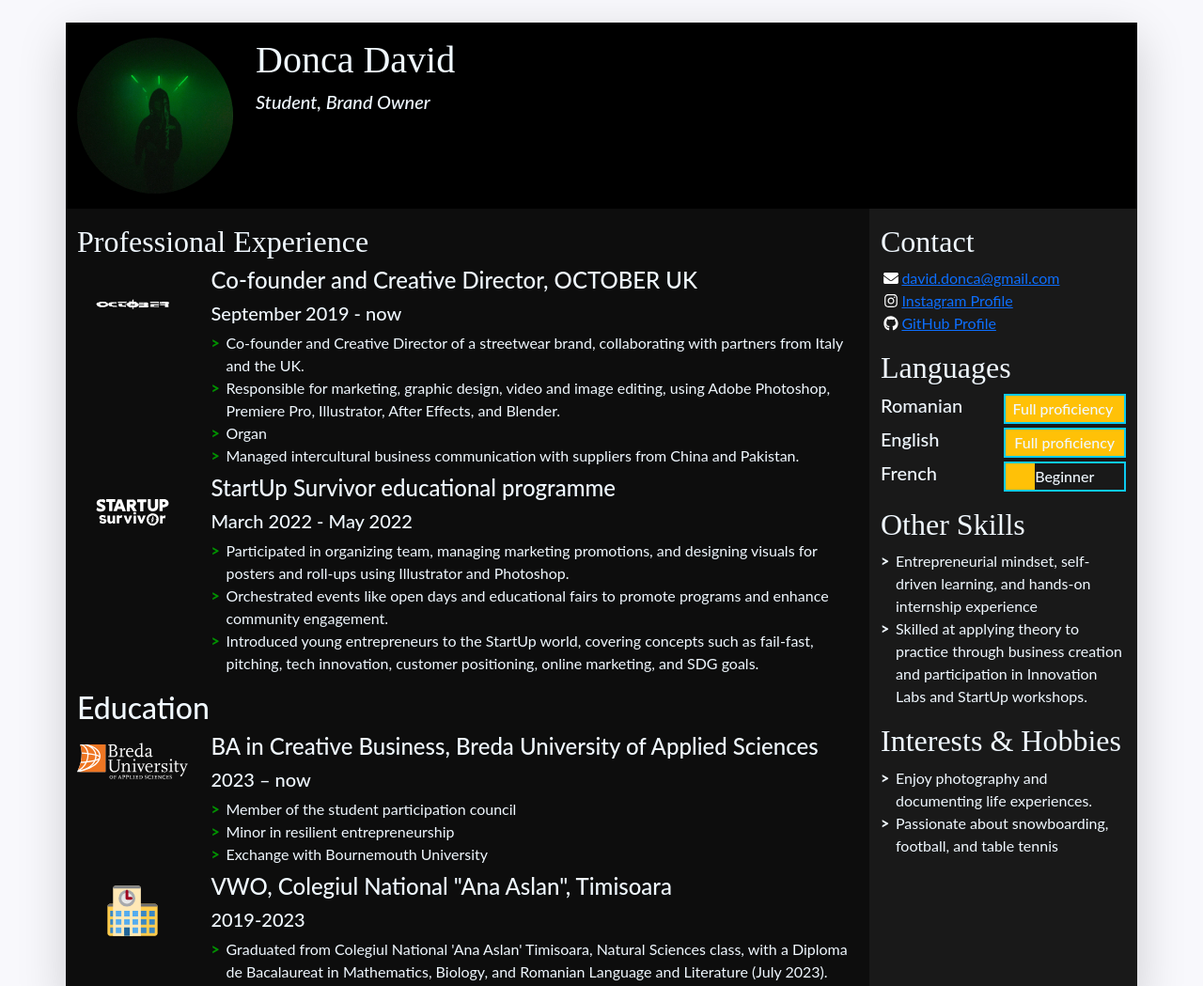
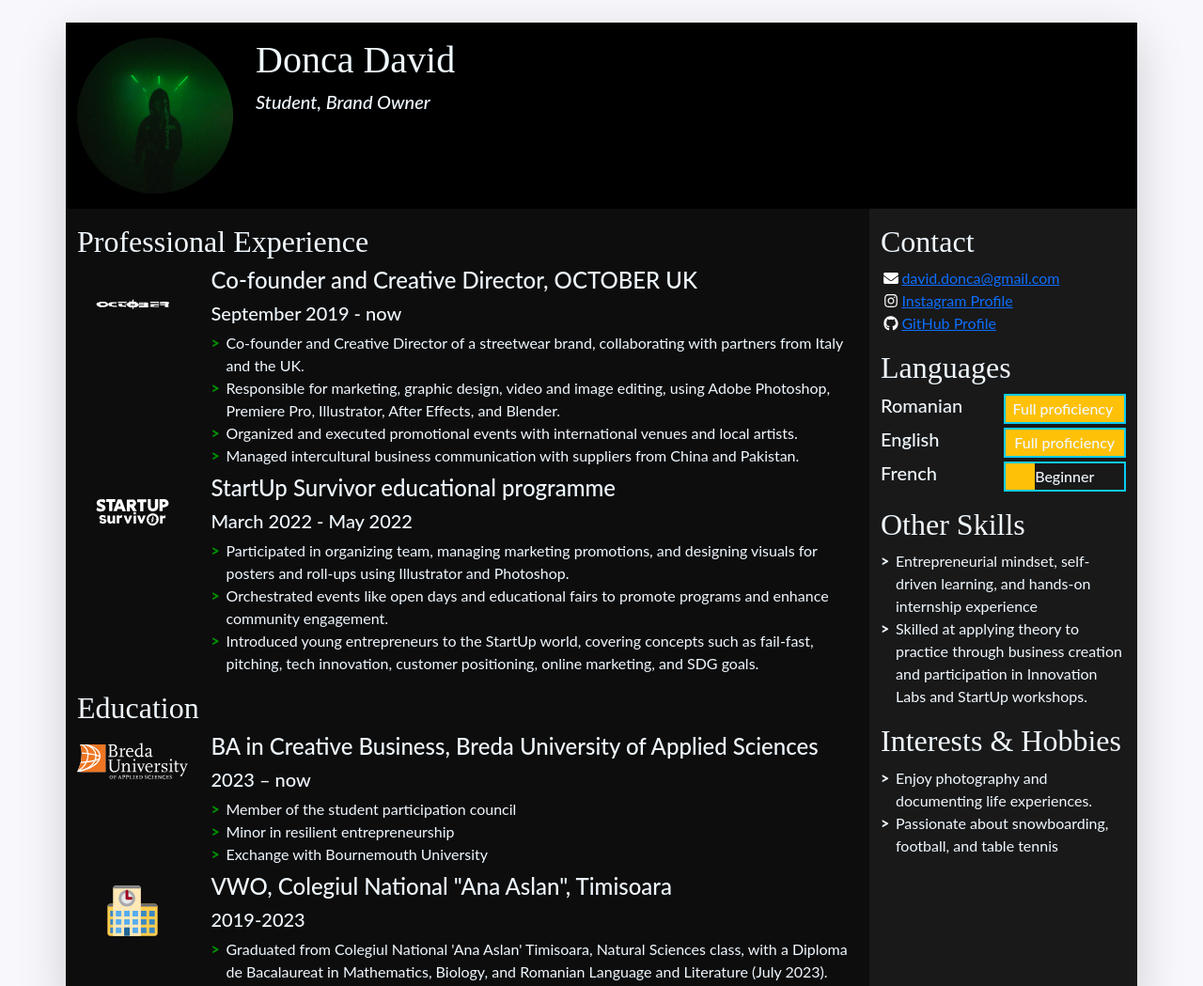
Before and after one commit to doncadavid/doncacv, a plain HTML site: page index.html in a window 1280 px wide. Shown: the top 1049 px of the page at 94% size. Drawn offline with nearby package versions, Linux system fonts and the light colour scheme; a web font is replaced by a local one.

Commit message:
Changed some more

```diff
--- a/css/styles.css
+++ b/css/styles.css
@@ -3,6 +3,7 @@
 /* Import declaration to use Google Fonts - check https://fonts.google.com/ for details */
 
 @import url('https://fonts.googleapis.com/css2?family=Ballet:opsz@16..72&display=swap');
+
 
 
 /* Styles for the body */
@@ -58,3 +59,7 @@ body {
 .fancy-font {
 	font-family: Ballet
 }
+
+.grunge-font {
+
+}
--- a/index.html
+++ b/index.html
@@ -91,7 +91,7 @@
                   <ul class="biography-details list-unstyled">
                     <li>Co-founder and Creative Director of a streetwear brand, collaborating with partners from Italy and the UK.</li>
                     <li>Responsible for marketing, graphic design, video and image editing, using Adobe Photoshop, Premiere Pro, Illustrator, After Effects, and Blender.</li>
-					<li>Organ</li>
+					<li>Organized and executed promotional events with international venues and local artists.</li>
                     <li>Managed intercultural business communication with suppliers from China and Pakistan.</li>
                   </ul>
                 </div>
@@ -121,7 +121,7 @@
           <!-- We're done with jobs, let's move on to schools -->
 
           <section class="my-3 biography-section">
-            <h2>Education</h2>
+            <h2 class="fancy-font">Education</h2>
             <ul class="biography-list list-unstyled">
 
               <!-- Top item in education. And by "top", I mean a Bachelor in Creative Business at BUas. -->
```
